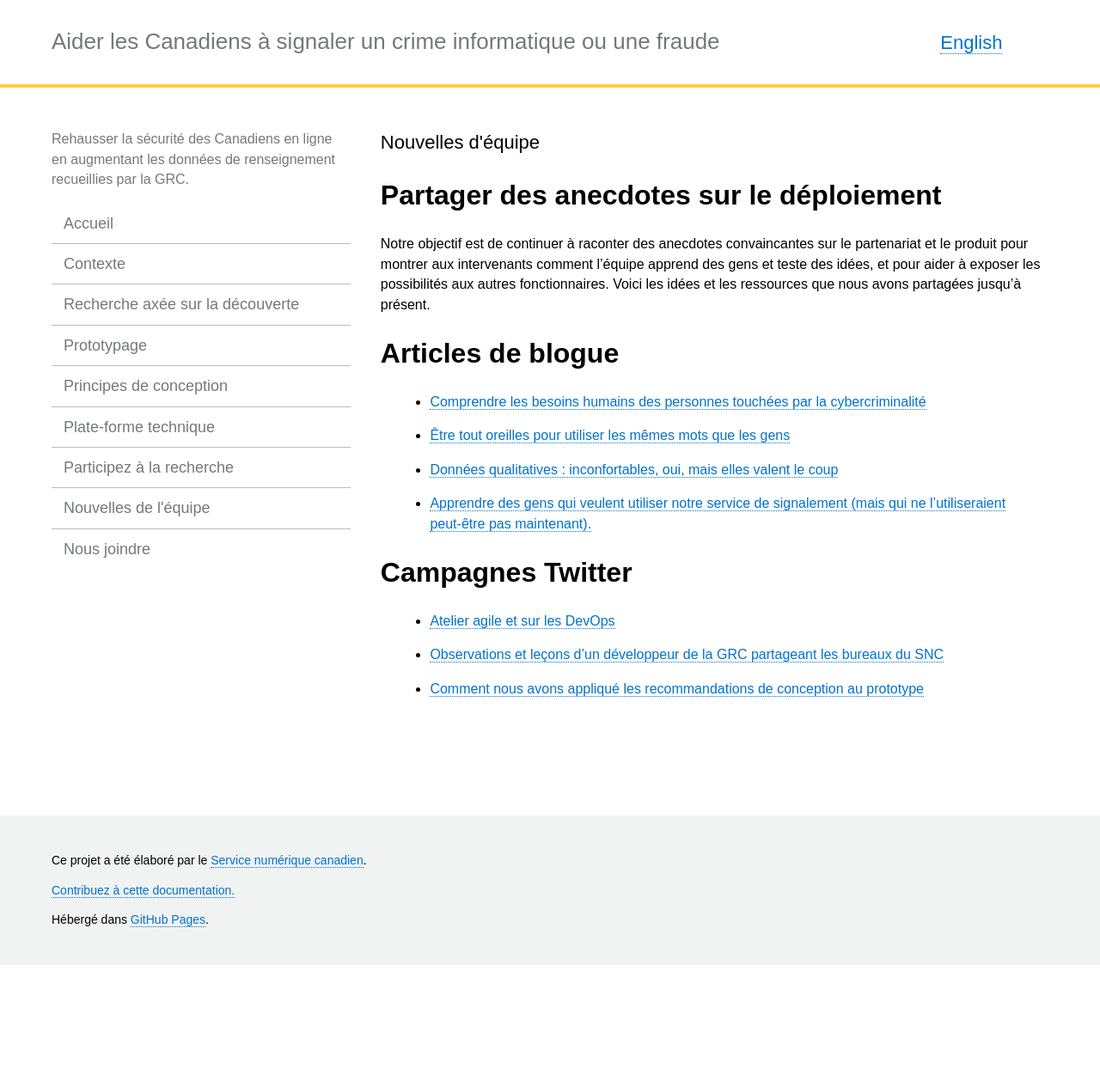
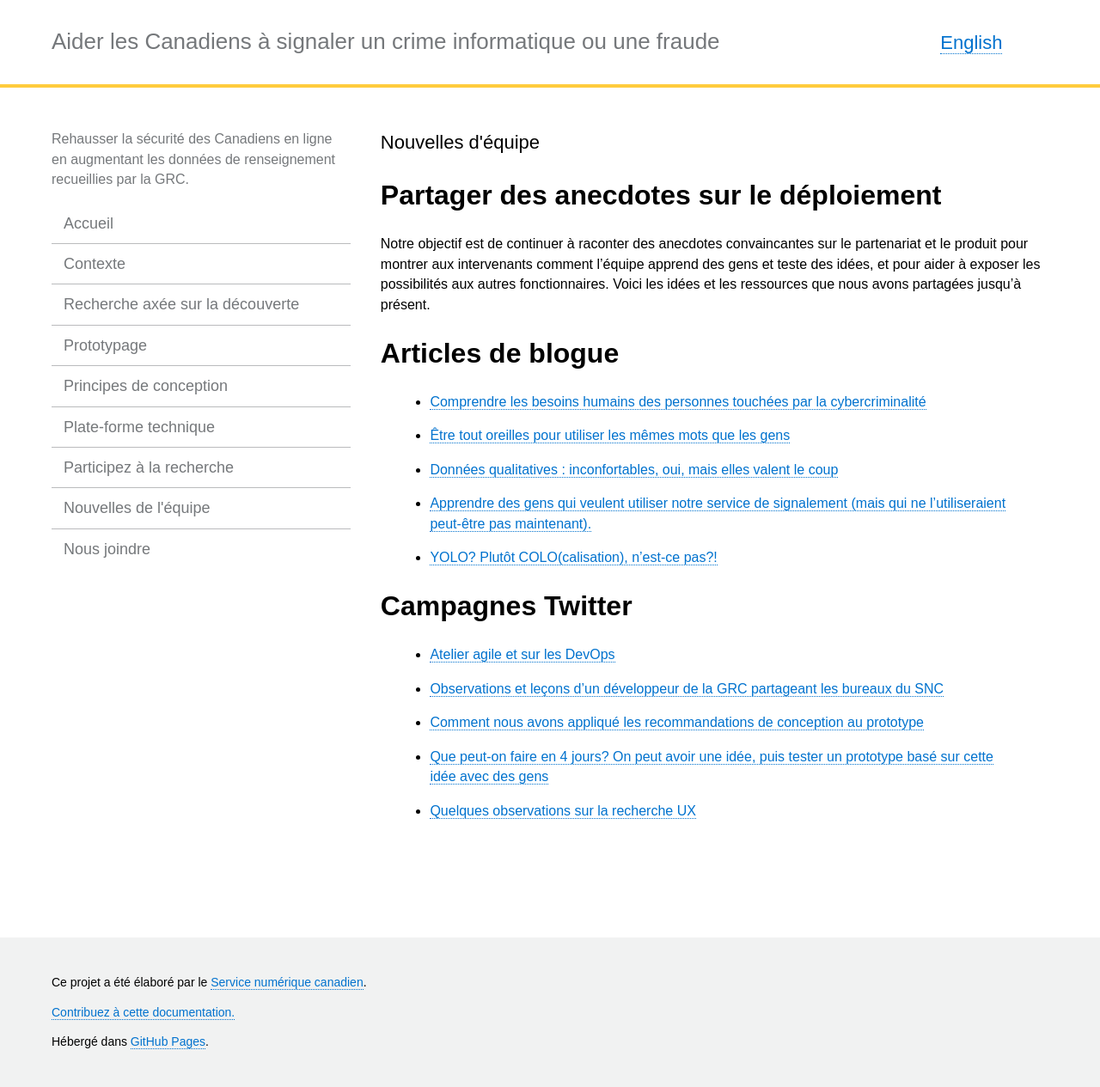
Before and after one commit to cds-snc/rcmp-report-a-cybercrime-alpha-documentation, a Jekyll site: the page built from _pages/fr/nouvelles-de-lequipe.md, in a window 1280 px wide. Shown: the whole page at 86% size. Built offline with Jekyll 4.4.1, drawn with Linux system fonts in a browser that asks for light colours; before the commit the page ends 1123 px from its top, so only the background shows below that.

Commit message:
Update nouvelles-de-lequipe.md

```diff
--- a/_pages/fr/nouvelles-de-lequipe.md
+++ b/_pages/fr/nouvelles-de-lequipe.md
@@ -15,8 +15,11 @@ Notre objectif est de continuer à raconter des anecdotes convaincantes sur le p
   > * [Être tout oreilles pour utiliser les mêmes mots que les gens](https://numerique.canada.ca/2019/06/06/%C3%AAtre-tout-oreilles-pour-utiliser-les-m%C3%AAmes-mots-que-les-gens/)
   > * [Données qualitatives : inconfortables, oui, mais elles valent le coup](https://numerique.canada.ca/2019/07/11/donn%C3%A9es-qualitatives-inconfortables-oui-mais-elles-valent-le-coup/)
   > * [Apprendre des gens qui veulent utiliser notre service de signalement (mais qui ne l’utiliseraient peut-être pas maintenant).](https://numerique.canada.ca/2019/08/29/apprendre-des-gens-qui-veulent-utiliser-notre-service-de-signalement-mais-qui-ne-lutiliseraient-peut-%C3%AAtre-pas-maintenant/)
+  > * [YOLO? Plutôt COLO(calisation), n’est-ce pas?!](https://numerique.canada.ca/2019/12/13/yolo-plut%C3%B4t-colocalisation-nest-ce-pas/)
 
 # Campagnes Twitter
   > * [Atelier agile et sur les DevOps](https://twitter.com/SNC_GC/status/1133728262499258368)
   > * [Observations et leçons d’un développeur de la GRC partageant les bureaux du SNC](https://twitter.com/SNC_GC/status/1139155723701673984)
   > * [Comment nous avons appliqué les recommandations de conception au prototype](https://twitter.com/SNC_GC/status/1169676698754998275)
+  > * [Que peut-on faire en 4 jours? On peut avoir une idée, puis tester un prototype basé sur cette idée avec des gens](https://twitter.com/SNC_GC/status/1205143789901418496?s=20)
+  > * [Quelques observations sur la recherche UX](https://twitter.com/SNC_GC/status/1206622010778046464?s=20)
```
